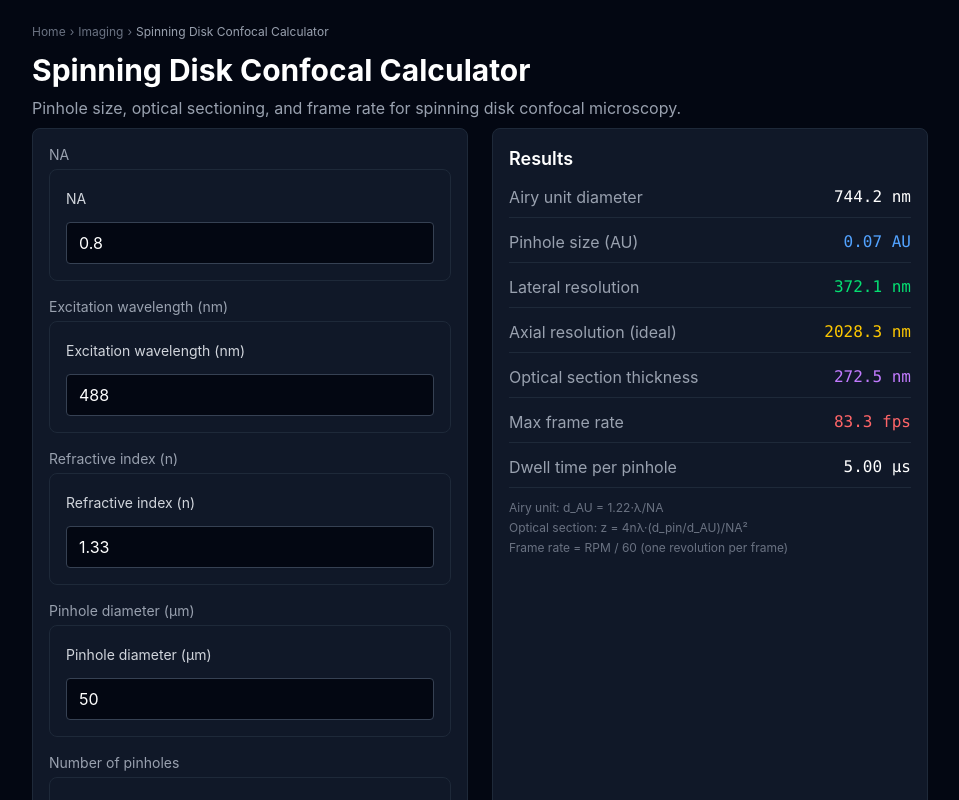
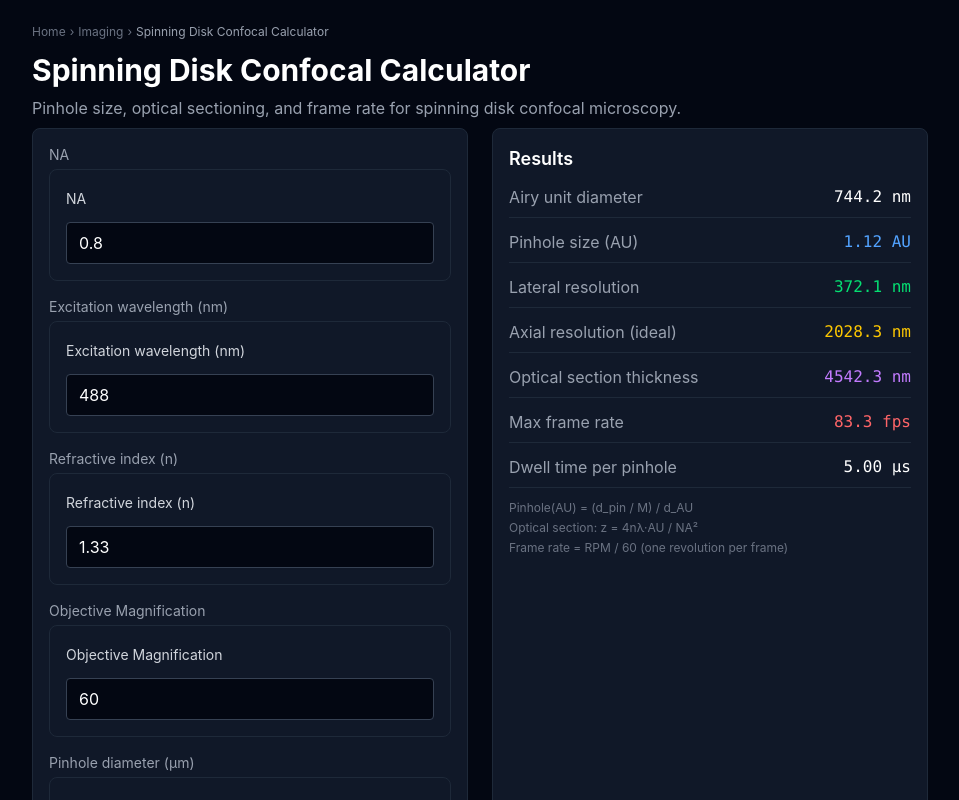
Before and after one commit to Lazfiz/photonics-calculators, a Next.js app: page /imaging/spinning-disk in a window 1280 px wide. Shown: the top 800 px of the page, without its empty margins (160-1119 px from the left). Built offline with nearby package versions, Linux system fonts and the light colour scheme; no server answers.

Commit message:
fix(spinning-disk): pinholeAU had µm/nm unit mismatch (0.067→1.12 AU), add magnification input to project physical pinhole to sample plane (#256/524)

```diff
--- a/src/app/imaging/spinning-disk/page-client.tsx
+++ b/src/app/imaging/spinning-disk/page-client.tsx
@@ -9,6 +9,7 @@ export default function SpinningDiskPage() {
   const [na, setNa] = useURLState("na", 0.8);
   const [wavelength, setWavelength] = useURLState("wavelength", 488);
   const [n, setN] = useURLState("n", 1.33);
+  const [magnification, setMagnification] = useURLState("magnification", 60);
   const [pinholeDiam, setPinholeDiam] = useURLState("pinholeDiam", 50);
   const [numPins, setNumPins] = useURLState("numPins", 20000);
   const [diskRPM, setDiskRPM] = useURLState("diskRPM", 5000);
@@ -17,7 +18,8 @@ export default function SpinningDiskPage() {
   const results = useMemo(() => {
     const lam = wavelength * 1e-9;
     const airy = 1.22 * lam / na * 1e9; // nm
-    const pinholeAU = pinholeDiam / airy;
+    const pinholeNm = pinholeDiam * 1000 / magnification;
+    const pinholeAU = pinholeNm / airy;
     const lateralRes = 0.61 * lam / na * 1e9;
     const axialRes = 2 * n * lam / (na * na) * 1e9;
     const opticalSection = (4 * n * lam * pinholeAU) / (na * na) * 1e9;
@@ -25,7 +27,7 @@ export default function SpinningDiskPage() {
     const dwellTime = (cameraExposure * 1e-3) / numPins * 1e6;
     const frameRate = diskFreq;
     return { airy, pinholeAU, lateralRes, axialRes, opticalSection, dwellTime, frameRate };
-  }, [na, wavelength, n, pinholeDiam, numPins, diskRPM, cameraExposure]);
+  }, [na, wavelength, n, magnification, pinholeDiam, numPins, diskRPM, cameraExposure]);
 
   const plotData = useMemo(() => {
     const auRange = [];
@@ -60,6 +62,10 @@ export default function SpinningDiskPage() {
             <ValidatedNumberInput label="Refractive index (n)" value={n} onChange={setN} />
           </div>
           <div>
+            <label className="block text-sm text-gray-400 mb-1">Objective Magnification</label>
+            <ValidatedNumberInput label="Objective Magnification" value={magnification} onChange={setMagnification} min={10} max={150} />
+          </div>
+          <div>
             <label className="block text-sm text-gray-400 mb-1">Pinhole diameter (µm)</label>
             <ValidatedNumberInput label="Pinhole diameter (µm)" value={pinholeDiam} onChange={setPinholeDiam} />
           </div>
@@ -87,8 +93,8 @@ export default function SpinningDiskPage() {
           <div className="flex justify-between border-b border-gray-800 pb-2"><span className="text-gray-400">Max frame rate</span><span className="font-mono text-red-400">{results.frameRate.toFixed(1)} fps</span></div>
           <div className="flex justify-between border-b border-gray-800 pb-2"><span className="text-gray-400">Dwell time per pinhole</span><span className="font-mono">{results.dwellTime.toFixed(2)} µs</span></div>
           <div className="text-xs text-gray-500 mt-2 space-y-1">
-            <p>Airy unit: d_AU = 1.22·λ/NA</p>
-            <p>Optical section: z = 4nλ·(d_pin/d_AU)/NA²</p>
+            <p>Pinhole(AU) = (d_pin / M) / d_AU</p>
+            <p>Optical section: z = 4nλ·AU / NA²</p>
             <p>Frame rate = RPM / 60 (one revolution per frame)</p>
           </div>
         </div>
```
